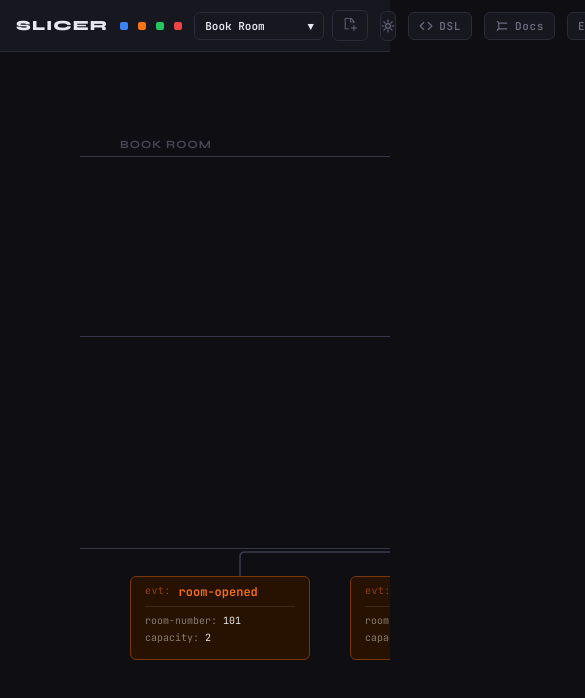
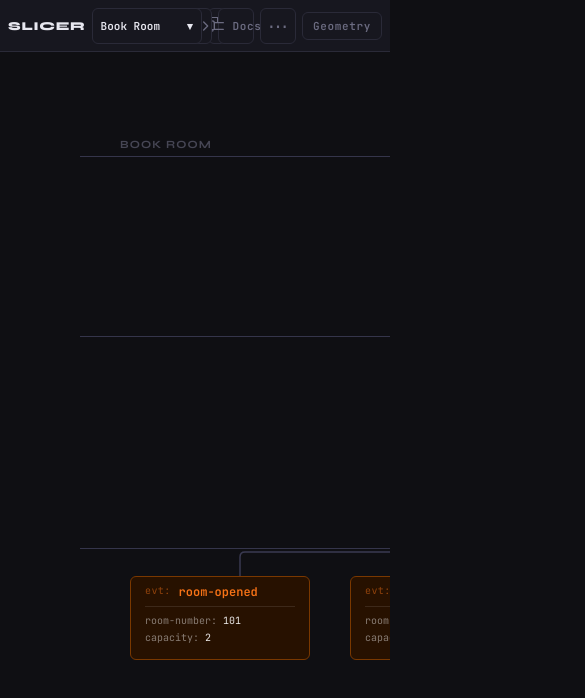
Before and after one commit to Suigi/slicr, a React (Vite) app: page / in a window 390 px wide. Shown: the top 698 px of the page, 585 px wide, since content can reach past the window. Built offline with nearby package versions, Linux system fonts and the light colour scheme.

Commit message:
Some mobile view improvements: adapted the header so all controls are visible on a phone screen

```diff
--- a/src/App.tsx
+++ b/src/App.tsx
@@ -82,6 +82,7 @@ function App() {
   const toggleRef = useRef<HTMLButtonElement>(null);
   const sliceMenuRef = useRef<HTMLDivElement>(null);
   const routeMenuRef = useRef<HTMLDivElement>(null);
+  const mobileMenuRef = useRef<HTMLDivElement>(null);
   const skipNextLayoutSaveRef = useRef(false);
   const editorRef = useRef<HTMLDivElement>(null);
   const editorMountRef = useRef<HTMLDivElement>(null);
@@ -102,6 +103,7 @@ function App() {
   const [diagramEngineLayout, setDiagramEngineLayout] = useState<DiagramEngineLayout | null>(null);
   const [sliceMenuOpen, setSliceMenuOpen] = useState(false);
   const [routeMenuOpen, setRouteMenuOpen] = useState(false);
+  const [mobileMenuOpen, setMobileMenuOpen] = useState(false);
   const [manualNodePositions, setManualNodePositions] = useState<Record<string, { x: number; y: number }>>(
     initialSnapshot.overrides.nodes
   );
@@ -497,6 +499,27 @@ function App() {
     };
   }, [routeMenuOpen]);
 
+  useEffect(() => {
+    const closeOnOutside = (event: PointerEvent) => {
+      if (!mobileMenuOpen) {
+        return;
+      }
+      const target = event.target;
+      if (!(target instanceof Node)) {
+        return;
+      }
+      const clickedMenu = mobileMenuRef.current?.contains(target) ?? false;
+      if (!clickedMenu) {
+        setMobileMenuOpen(false);
+      }
+    };
+
+    document.addEventListener('pointerdown', closeOnOutside);
+    return () => {
+      document.removeEventListener('pointerdown', closeOnOutside);
+    };
+  }, [mobileMenuOpen]);
+
   const renderDataLine = (line: string, index: number) => {
     const match = line.match(/^(\s*(?:-\s*)?)([^:\n]+:)(.*)$/);
     if (!match) {
@@ -695,7 +718,7 @@ function App() {
         </div>
         <button
           type="button"
-          className="theme-toggle"
+          className="theme-toggle desktop-only"
           aria-label={theme === 'dark' ? 'Switch to light theme' : 'Switch to dark theme'}
           title={theme === 'dark' ? 'Switch to light theme' : 'Switch to dark theme'}
           onClick={() => setTheme((current) => (current === 'dark' ? 'light' : 'dark'))}
@@ -764,7 +787,7 @@ function App() {
         </button>
         <button
           type="button"
-          className="docs-toggle"
+          className="docs-toggle desktop-only"
           aria-label="Toggle documentation panel"
           onClick={toggleDocumentationPanel}
           style={{
@@ -788,9 +811,100 @@ function App() {
           </svg>
           Docs
         </button>
+        <div className="mobile-menu" ref={mobileMenuRef}>
+          <button
+            type="button"
+            className="mobile-menu-toggle"
+            aria-label="Open more actions"
+            title="More actions"
+            onClick={() => setMobileMenuOpen((current) => !current)}
+            style={{
+              color: mobileMenuOpen ? 'var(--text)' : undefined,
+              borderColor: mobileMenuOpen ? 'var(--text)' : undefined
+            }}
+          >
+            ⋯
+          </button>
+          {mobileMenuOpen && (
+            <div className="mobile-menu-panel" role="menu" aria-label="More actions">
+              <button
+                type="button"
+                role="menuitem"
+                className="mobile-menu-item"
+                onClick={() => {
+                  setTheme((current) => (current === 'dark' ? 'light' : 'dark'));
+                  setMobileMenuOpen(false);
+                }}
+              >
+                Theme: {theme === 'dark' ? 'Dark' : 'Light'}
+              </button>
+              <button
+                type="button"
+                role="menuitem"
+                className="mobile-menu-item"
+                onClick={() => {
+                  toggleDocumentationPanel();
+                  setMobileMenuOpen(false);
+                }}
+              >
+                {docsOpen ? 'Hide Docs' : 'Show Docs'}
+              </button>
+              {showDevDiagramControls && (
+                <>
+                  <button
+                    type="button"
+                    role="menuitemradio"
+                    aria-checked={routeMode === 'elk'}
+                    className="mobile-menu-item"
+                    onClick={() => {
+                      setRouteMode('elk');
+                      setMobileMenuOpen(false);
+                    }}
+                  >
+                    Render: ELK {routeMode === 'elk' ? '✓' : ''}
+                  </button>
+                  <button
+                    type="button"
+                    role="menuitemradio"
+                    aria-checked={routeMode === 'classic'}
+                    className="mobile-menu-item"
+                    onClick={() => {
+                      setRouteMode('classic');
+                      setMobileMenuOpen(false);
+                    }}
+                  >
+                    Render: Classic {routeMode === 'classic' ? '✓' : ''}
+                  </button>
+                  <button
+                    type="button"
+                    role="menuitem"
+                    className="mobile-menu-item"
+                    onClick={() => {
+                      resetManualLayout();
+                      setMobileMenuOpen(false);
+                    }}
+                  >
+                    Reset positions
+                  </button>
+                  <button
+                    type="button"
+                    role="menuitem"
+                    className="mobile-menu-item"
+                    onClick={() => {
+                      printDiagramGeometry();
+                      setMobileMenuOpen(false);
+                    }}
+                  >
+                    Geometry
+                  </button>
+                </>
+              )}
+            </div>
+          )}
+        </div>
         {showDevDiagramControls && (
           <>
-            <div className="route-menu" ref={routeMenuRef}>
+            <div className="route-menu desktop-only" ref={routeMenuRef}>
               <button
                 type="button"
                 className="route-toggle"
@@ -836,7 +950,7 @@ function App() {
             </div>
             <button
               type="button"
-              className="route-toggle"
+              className="route-toggle desktop-only"
               aria-label="Print diagram geometry"
               title="Print current node/edge geometry to console (and clipboard when available)"
               onClick={printDiagramGeometry}
--- a/src/styles.css
+++ b/src/styles.css
@@ -364,6 +364,75 @@ header h1 {
   color: var(--text);
 }
 
+.desktop-only {
+  display: inline-flex;
+}
+
+.mobile-menu {
+  display: none;
+  position: relative;
+}
+
+.mobile-menu-toggle {
+  display: inline-flex;
+  align-items: center;
+  justify-content: center;
+  width: 30px;
+  height: 30px;
+  background: var(--surface);
+  border: 1px solid var(--border);
+  border-radius: 6px;
+  color: var(--muted);
+  font-family: 'JetBrains Mono', monospace;
+  font-size: 20px;
+  line-height: 1;
+  cursor: pointer;
+  transition: border-color 0.15s, color 0.15s;
+}
+
+.mobile-menu-toggle:hover {
+  border-color: var(--text);
+  color: var(--text);
+}
+
+.mobile-menu-panel {
+  position: absolute;
+  top: calc(100% + 6px);
+  right: 0;
+  min-width: 170px;
+  display: flex;
+  flex-direction: column;
+  gap: 2px;
+  padding: 4px;
+  background: var(--surface);
+  border: 1px solid var(--border);
+  border-radius: 8px;
+  box-shadow: 0 8px 20px rgb(0 0 0 / 16%);
+  z-index: 45;
+}
+
+.mobile-menu-item {
+  display: flex;
+  align-items: center;
+  width: 100%;
+  background: transparent;
+  border: 1px solid transparent;
+  border-radius: 6px;
+  color: var(--muted);
+  font-family: 'JetBrains Mono', monospace;
+  font-size: 11px;
+  font-weight: 600;
+  letter-spacing: 0.03em;
+  padding: 8px 10px;
+  cursor: pointer;
+  text-align: left;
+}
+
+.mobile-menu-item:hover {
+  border-color: var(--border);
+  color: var(--text);
+}
+
 @media (max-width: 500px) {
   .legend-item span {
     display: none;
@@ -412,6 +481,79 @@ header h1 {
 }
 
 @media (max-width: 768px) {
+  header {
+    padding: 0 8px;
+    gap: 6px;
+    min-width: 0;
+  }
+
+  header h1 {
+    font-size: 12px;
+    letter-spacing: 0.06em;
+    flex: 0 0 auto;
+  }
+
+  .legend {
+    display: none;
+  }
+
+  .slice-controls {
+    margin-left: auto;
+    gap: 6px;
+    min-width: 0;
+  }
+
+  .slice-select-toggle {
+    min-width: 110px;
+    max-width: 148px;
+    height: 36px;
+    padding: 0 8px;
+  }
+
+  .slice-new,
+  .theme-toggle,
+  .dsl-toggle,
+  .docs-toggle,
+  .mobile-menu-toggle {
+    width: 36px;
+    height: 36px;
+    padding: 0;
+    justify-content: center;
+  }
+
+  .dsl-toggle,
+  .docs-toggle {
+    font-size: 0;
+    letter-spacing: 0;
+    gap: 0;
+  }
+
+  .slice-new svg,
+  .theme-toggle svg,
+  .dsl-toggle svg,
+  .docs-toggle svg {
+    width: 16px;
+    height: 16px;
+  }
+
+  .slice-menu-panel {
+    min-width: 150px;
+    max-width: min(220px, calc(100vw - 16px));
+  }
+
+  .desktop-only {
+    display: none;
+  }
+
+  .mobile-menu {
+    display: block;
+  }
+
+  .mobile-menu-panel {
+    min-width: 190px;
+    max-width: min(250px, calc(100vw - 16px));
+  }
+
   .dsl-toggle {
     display: flex;
   }
@@ -627,17 +769,25 @@ header h1 {
 @media (max-width: 768px) {
   .panel-handle {
     display: block;
-    margin-bottom: 2px;
+    margin: 0;
   }
 
   .panel-label {
-    flex-direction: column;
-    padding-top: 10px;
+    flex-direction: row;
+    align-items: center;
+    gap: 6px;
+    padding: 8px 12px;
   }
 
   .panel-action,
   .panel-label > .panel-action:first-of-type {
     margin-left: 0;
+    padding: 3px 6px;
+    font-size: 9px;
+  }
+
+  .panel-label > span {
+    margin-right: auto;
   }
 }
 
```
